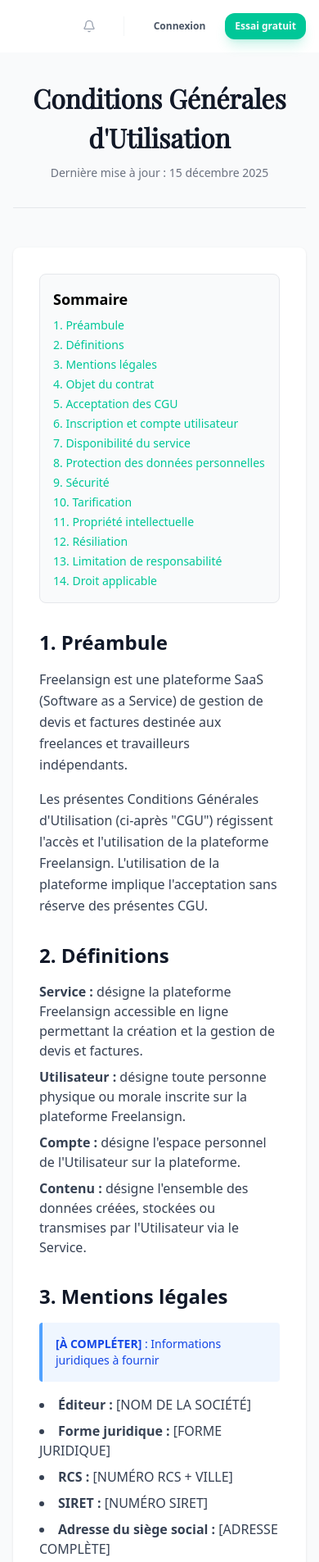
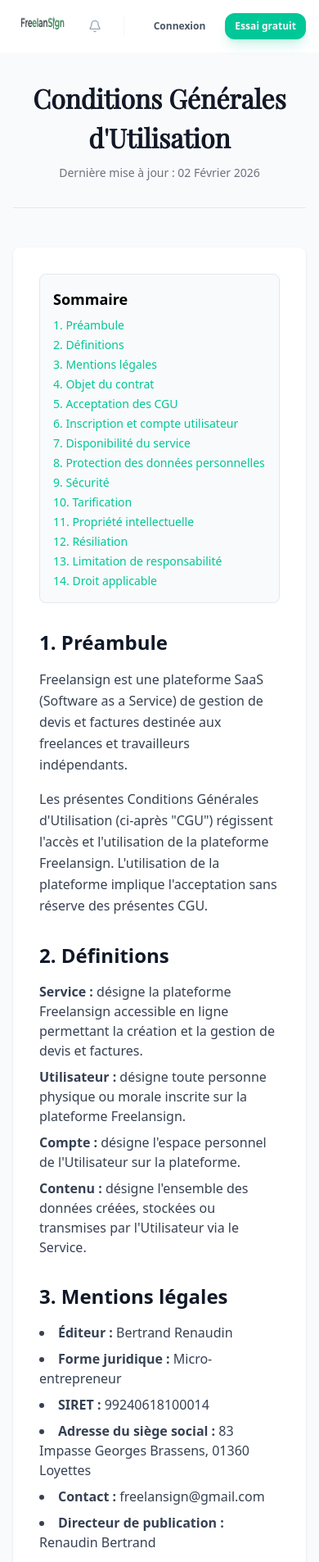
Before and after one commit to FreelanSign/FreelanSign, a React (Vite) app in the folder frontend/: page /cgu in a window 390 px wide. Shown: the top 1906 px of the page at 82% size. Built offline with nearby package versions, Linux system fonts and the light colour scheme; no server answers.

Commit message:
feat: Centralize legal information, and update UI branding elements.

```diff
--- a/frontend/src/components/common/BetaWarningDialog.tsx
+++ b/frontend/src/components/common/BetaWarningDialog.tsx
@@ -1,4 +1,5 @@
-import { useState } from 'react';
+import { Button } from '@/components/ui/button';
+import { Checkbox } from '@/components/ui/checkbox';
 import {
   Dialog,
   DialogContent,
@@ -7,10 +8,10 @@ import {
   DialogHeader,
   DialogTitle,
 } from '@/components/ui/dialog';
-import { Button } from '@/components/ui/button';
-import { Checkbox } from '@/components/ui/checkbox';
 import { Label } from '@/components/ui/label';
+import { LEGAL_INFO } from '@/shared/legalInfo';
 import { AlertCircle } from 'lucide-react';
+import { useState } from 'react';
 
 interface BetaWarningDialogProps {
   open: boolean;
@@ -60,10 +61,10 @@ export function BetaWarningDialog({
           <p className="text-sm text-muted-foreground">
             Vos retours sont précieux ! Contactez-nous à{' '}
             <a
-              href="mailto:freelansign@gmail.com"
+              href={`mailto:${LEGAL_INFO.company.email}`}
               className="text-blue-600 hover:underline"
             >
-              freelansign@gmail.com
+              {LEGAL_INFO.company.email}
             </a>
           </p>
         </div>
--- a/frontend/src/interface/components/footer/Footer.tsx
+++ b/frontend/src/interface/components/footer/Footer.tsx
@@ -1,6 +1,7 @@
 import React from 'react';
 import { Link } from 'react-router-dom';
 import pkg from '../../../../package.json';
+import { LEGAL_INFO } from '../../../shared/legalInfo';
 import styles from './footer.module.css';
 
 export default function Footer() {
@@ -52,8 +53,11 @@ export default function Footer() {
 
         <div className={styles.column}>
           <h3 className={styles.title}>Contact</h3>
-          <a href="mailto:freelansign@gmail.com" className={styles.link}>
-            freelansign@gmail.com
+          <a
+            href={`mailto:${LEGAL_INFO.company.email}`}
+            className={styles.link}
+          >
+            {LEGAL_INFO.company.email}
           </a>
         </div>
       </div>
--- a/frontend/src/interface/components/navbar/Navbar.tsx
+++ b/frontend/src/interface/components/navbar/Navbar.tsx
@@ -8,6 +8,8 @@ import {
   DropdownMenuSeparator,
   DropdownMenuTrigger,
 } from '@/components/ui/dropdown-menu';
+import { useUIStore } from '@/infrastructure/ui/uiStore';
+import { cn } from '@/lib/utils';
 import { Bell, FilePlus, LogOut, Settings, User } from 'lucide-react';
 import { Link, useNavigate, useLocation } from 'react-router-dom';
 
@@ -15,6 +17,7 @@ export default function Navbar() {
   const { user, logout } = useAuth();
   const navigate = useNavigate();
   const location = useLocation();
+  const { isSidebarCollapsed } = useUIStore();
   const isAuthPage = ['/login', '/register'].includes(location.pathname);
 
   const handleLogout = async () => {
@@ -32,7 +35,16 @@ export default function Navbar() {
       role="banner"
       aria-label="Barre de navigation FreelanSign"
     >
-      <div className="flex h-16 items-center justify-end px-4 sm:px-6 lg:px-8 gap-4">
+      <div className="flex h-16 items-center justify-between px-4 sm:px-6 lg:px-8 gap-4">
+        <Link
+          to={user ? '/dashboard' : '/'}
+          className={cn(
+            'flex items-center gap-2 transition-all duration-300',
+            !isSidebarCollapsed && 'lg:opacity-0 lg:invisible',
+          )}
+        >
+          <img src="/img/logo.png" alt="Freelansign" className="h-30" />
+        </Link>
         {!isAuthPage && (
           <>
             <Button
--- a/frontend/src/interface/components/sidebar/Sidebar.tsx
+++ b/frontend/src/interface/components/sidebar/Sidebar.tsx
@@ -44,12 +44,18 @@ export default function Sidebar() {
           isSidebarCollapsed ? 'justify-center' : 'px-6',
         )}
       >
-        <Link to="/" className="flex items-center gap-2.5 overflow-hidden">
-          {!isSidebarCollapsed && (
-            <span className="font-playfair text-xl font-bold text-brand whitespace-nowrap opacity-100 transition-opacity duration-300">
-              FreelanSign
-            </span>
-          )}
+        <Link
+          to="/dashboard"
+          className="flex items-center gap-2.5 overflow-hidden"
+        >
+          <img
+            src="/img/logo.png"
+            alt="Freelansign"
+            className={cn(
+              'transition-all duration-300',
+              isSidebarCollapsed ? 'h-8' : 'h-30',
+            )}
+          />
         </Link>
       </div>
 
--- a/frontend/src/interface/pages/Legal/PrivacyPolicyPage.tsx
+++ b/frontend/src/interface/pages/Legal/PrivacyPolicyPage.tsx
@@ -1,4 +1,5 @@
 import { Helmet } from 'react-helmet-async';
+import { LEGAL_INFO } from '../../../shared/legalInfo';
 import Navbar from '../../components/navbar/Navbar';
 import styles from './legal-page.module.css';
 
@@ -18,7 +19,7 @@ export default function PrivacyPolicyPage() {
           <header className={styles.header}>
             <h1 className={styles.title}>Politique de Confidentialité</h1>
             <p className={styles.meta}>
-              Dernière mise à jour : 15 décembre 2025
+              Dernière mise à jour : {LEGAL_INFO.lastUpdate}
             </p>
           </header>
 
@@ -136,8 +137,7 @@ export default function PrivacyPolicyPage() {
               </h2>
               <div className="bg-blue-50 border-l-4 border-blue-400 p-4 mb-4 rounded">
                 <p className="text-sm text-blue-700 font-medium">
-                  <strong>[À COMPLÉTER]</strong> : Informations sur le
-                  responsable de traitement
+                  Informations sur le responsable de traitement
                 </p>
               </div>
               <p className="text-gray-700 leading-relaxed mb-4">
@@ -145,19 +145,19 @@ export default function PrivacyPolicyPage() {
               </p>
               <ul className="space-y-2 text-gray-700 list-disc list-inside ml-4">
                 <li>
-                  <strong>Raison sociale :</strong> [NOM DE LA SOCIÉTÉ]
+                  <strong>Raison sociale :</strong> {LEGAL_INFO.company.name}
                 </li>
                 <li>
-                  <strong>Adresse :</strong> [ADRESSE COMPLÈTE]
+                  <strong>Adresse :</strong> {LEGAL_INFO.company.address}
                 </li>
                 <li>
-                  <strong>Email :</strong> freelansign@gmail.com
+                  <strong>Email :</strong> {LEGAL_INFO.company.email}
                 </li>
                 <li>
                   <strong>
                     Contact DPO (Délégué à la Protection des Données) :
                   </strong>{' '}
-                  freelansign@gmail.com
+                  {LEGAL_INFO.company.email}
                 </li>
               </ul>
             </section>
@@ -418,15 +418,14 @@ export default function PrivacyPolicyPage() {
               </p>
               <ul className="space-y-2 text-gray-700 list-disc list-inside ml-4">
                 <li>
-                  <strong>Hébergeur :</strong> Scaleway SAS
+                  <strong>Hébergeur :</strong> {LEGAL_INFO.hosting.name}
                 </li>
                 <li>
-                  <strong>Adresse :</strong> BP 438, 75366 Paris Cedex 08,
-                  France
+                  <strong>Adresse :</strong> {LEGAL_INFO.hosting.address}
                 </li>
                 <li>
-                  <strong>Localisation des serveurs :</strong> Allemagne (Union
-                  Européenne)
+                  <strong>Localisation des serveurs :</strong>{' '}
+                  {LEGAL_INFO.hosting.location}
                 </li>
                 <li>
                   <strong>Conformité :</strong> Infrastructure conforme aux
@@ -523,10 +522,10 @@ export default function PrivacyPolicyPage() {
                 <li>
                   <strong>Par email :</strong>{' '}
                   <a
-                    href="mailto:freelansign@gmail.com"
+                    href={`mailto:${LEGAL_INFO.company.email}`}
                     className="text-brand hover:underline"
                   >
-                    freelansign@gmail.com
+                    {LEGAL_INFO.company.email}
                   </a>
                 </li>
                 <li>
@@ -672,10 +671,10 @@ export default function PrivacyPolicyPage() {
               </p>
               <p className="text-gray-900 font-medium">
                 <a
-                  href="mailto:freelansign@gmail.com"
+                  href={`mailto:${LEGAL_INFO.company.email}`}
                   className="text-brand hover:underline"
                 >
-                  freelansign@gmail.com
+                  {LEGAL_INFO.company.email}
                 </a>
               </p>
             </div>
--- a/frontend/src/interface/pages/Legal/TermsOfServicePage.tsx
+++ b/frontend/src/interface/pages/Legal/TermsOfServicePage.tsx
@@ -1,4 +1,5 @@
 import { Helmet } from 'react-helmet-async';
+import { LEGAL_INFO } from '../../../shared/legalInfo';
 import Navbar from '../../components/navbar/Navbar';
 import styles from './legal-page.module.css';
 
@@ -18,7 +19,7 @@ export default function TermsOfServicePage() {
           <header className={styles.header}>
             <h1 className={styles.title}>Conditions Générales d'Utilisation</h1>
             <p className={styles.meta}>
-              Dernière mise à jour : 15 décembre 2025
+              Dernière mise à jour : {LEGAL_INFO.lastUpdate}
             </p>
           </header>
 
@@ -169,40 +170,32 @@ export default function TermsOfServicePage() {
               <h2 className="text-2xl font-semibold mb-4 text-gray-900">
                 3. Mentions légales
               </h2>
-              <div className="bg-blue-50 border-l-4 border-blue-400 p-4 mb-4 rounded">
-                <p className="text-sm text-blue-700 font-medium">
-                  <strong>[À COMPLÉTER]</strong> : Informations juridiques à
-                  fournir
-                </p>
-              </div>
               <ul className="space-y-2 text-gray-700 list-disc list-inside">
                 <li>
-                  <strong>Éditeur :</strong> [NOM DE LA SOCIÉTÉ]
+                  <strong>Éditeur :</strong> {LEGAL_INFO.company.name}
                 </li>
                 <li>
-                  <strong>Forme juridique :</strong> [FORME JURIDIQUE]
+                  <strong>Forme juridique :</strong>{' '}
+                  {LEGAL_INFO.company.legalForm}
                 </li>
                 <li>
-                  <strong>RCS :</strong> [NUMÉRO RCS + VILLE]
+                  <strong>SIRET :</strong> {LEGAL_INFO.company.siret}
                 </li>
                 <li>
-                  <strong>SIRET :</strong> [NUMÉRO SIRET]
+                  <strong>Adresse du siège social :</strong>{' '}
+                  {LEGAL_INFO.company.address}
                 </li>
                 <li>
-                  <strong>Adresse du siège social :</strong> [ADRESSE COMPLÈTE]
+                  <strong>Contact :</strong> {LEGAL_INFO.company.email}
                 </li>
                 <li>
-                  <strong>Capital social :</strong> [MONTANT] euros
+                  <strong>Directeur de publication :</strong>{' '}
+                  {LEGAL_INFO.company.publicationDirector}
                 </li>
                 <li>
-                  <strong>Contact :</strong> freelansign@gmail.com
-                </li>
-                <li>
-                  <strong>Directeur de publication :</strong> [NOM PRÉNOM]
-                </li>
-                <li>
-                  <strong>Hébergement :</strong> Scaleway SAS, BP 438, 75366
-                  Paris Cedex 08, France - Serveurs situés en Allemagne (UE)
+                  <strong>Hébergement :</strong> {LEGAL_INFO.hosting.name},{' '}
+                  {LEGAL_INFO.hosting.address} - Serveurs situés en{' '}
+                  {LEGAL_INFO.hosting.location}
                 </li>
               </ul>
             </section>
@@ -382,11 +375,6 @@ export default function TermsOfServicePage() {
               <h2 className="text-2xl font-semibold mb-4 text-gray-900">
                 10. Tarification
               </h2>
-              <div className="bg-blue-50 border-l-4 border-blue-400 p-4 mb-4 rounded">
-                <p className="text-sm text-blue-700 font-medium">
-                  <strong>[À COMPLÉTER]</strong> : Informations tarifaires
-                </p>
-              </div>
               <p className="text-gray-700 leading-relaxed mb-4">
                 <strong>Version bêta :</strong> Freelansign est actuellement en
                 phase de test bêta. Le Service est fourni gratuitement durant
@@ -434,8 +422,9 @@ export default function TermsOfServicePage() {
               </h3>
               <p className="text-gray-700 leading-relaxed mb-4">
                 L'Utilisateur peut résilier son compte à tout moment depuis les
-                paramètres de son compte ou en contactant freelansign@gmail.com.
-                La résiliation est effective immédiatement.
+                paramètres de son compte ou en contactant{' '}
+                {LEGAL_INFO.company.email}. La résiliation est effective
+                immédiatement.
               </p>
               <h3 className="text-xl font-semibold mb-3 text-gray-800">
                 12.2 Résiliation par Freelansign
@@ -507,21 +496,28 @@ export default function TermsOfServicePage() {
               <p className="text-gray-700 leading-relaxed mb-4">
                 Les présentes CGU sont régies par le droit français.
               </p>
-              <div className="bg-blue-50 border-l-4 border-blue-400 p-4 mb-4 rounded">
-                <p className="text-sm text-blue-700 font-medium">
-                  <strong>[À COMPLÉTER]</strong> : Juridiction compétente
-                </p>
-              </div>
               <p className="text-gray-700 leading-relaxed mb-4">
                 Tout litige relatif à l'interprétation ou à l'exécution des
                 présentes CGU sera soumis, à défaut d'accord amiable, à la
-                compétence exclusive des tribunaux de [VILLE], France.
+                compétence exclusive des tribunaux de {LEGAL_INFO.jurisdiction},
+                France.
               </p>
               <p className="text-gray-700 leading-relaxed">
                 Conformément aux dispositions du Code de la consommation
                 concernant le règlement amiable des litiges, Freelansign adhère
-                [ou adhérera] à un service de médiation de la consommation dont
-                les coordonnées seront communiquées sur demande.
+                à un service de médiation de la consommation dont les
+                coordonnées seront communiquées sur demande.
+              </p>
+              <br />
+              <p className="text-gray-700 leading-relaxed">
+                Loi n° 78-87 du 6 janvier 1978, notamment modifiée par la loi n°
+                2004-801 du 6 août 2004 relative à l’informatique, aux fichiers
+                et aux libertés.
+              </p>
+              <br />
+              <p className="text-gray-700 leading-relaxed">
+                Loi n° 2004-575 du 21 juin 2004 pour la confiance dans
+                l’économie numérique.
               </p>
             </section>
 
@@ -530,10 +526,10 @@ export default function TermsOfServicePage() {
               <p className="text-gray-600 text-sm">
                 Pour toute question concernant ces CGU, contactez-nous à{' '}
                 <a
-                  href="mailto:freelansign@gmail.com"
+                  href={`mailto:${LEGAL_INFO.company.email}`}
                   className="text-brand hover:underline font-medium"
                 >
-                  freelansign@gmail.com
+                  {LEGAL_INFO.company.email}
                 </a>
               </p>
             </div>
--- /dev/null
+++ b/frontend/src/shared/legalInfo.ts
@@ -0,0 +1,21 @@
+/**
+ * Informations légales de l'application
+ * Centralisées pour être facilement modifiables sans toucher au code des pages.
+ */
+export const LEGAL_INFO = {
+  lastUpdate: '02 Février 2026',
+  company: {
+    name: 'Bertrand Renaudin',
+    legalForm: 'Micro-entrepreneur',
+    siret: '99240618100014',
+    address: '83 Impasse Georges Brassens, 01360 Loyettes',
+    email: 'freelansign@gmail.com',
+    publicationDirector: 'Renaudin Bertrand',
+  },
+  hosting: {
+    name: 'Scaleway SAS',
+    address: 'BP 438, 75366 Paris Cedex 08, France',
+    location: 'Allemagne (UE)',
+  },
+  jurisdiction: 'Lyon',
+};
```
Also changed, not shown: frontend/public/img/logo.png, 1 other file (tests, documents, lock files or other folders).
